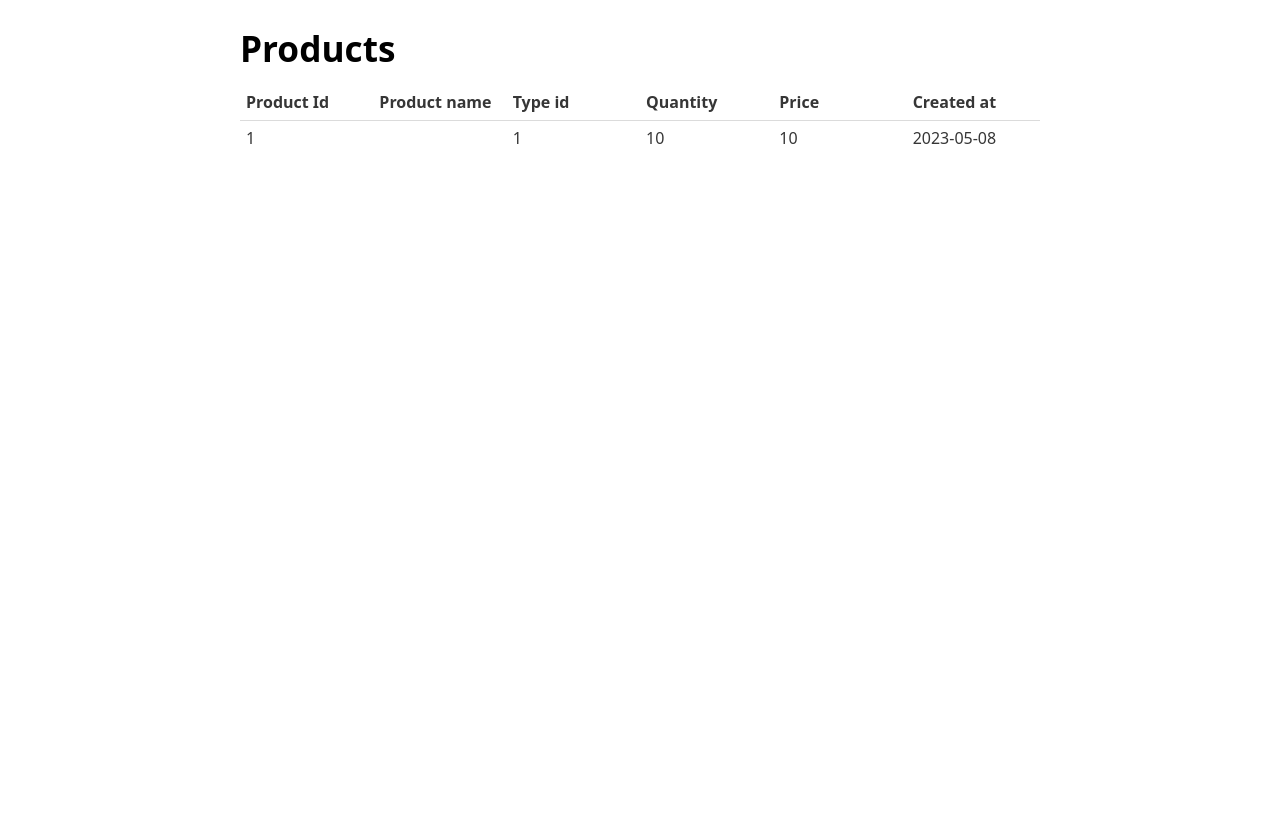
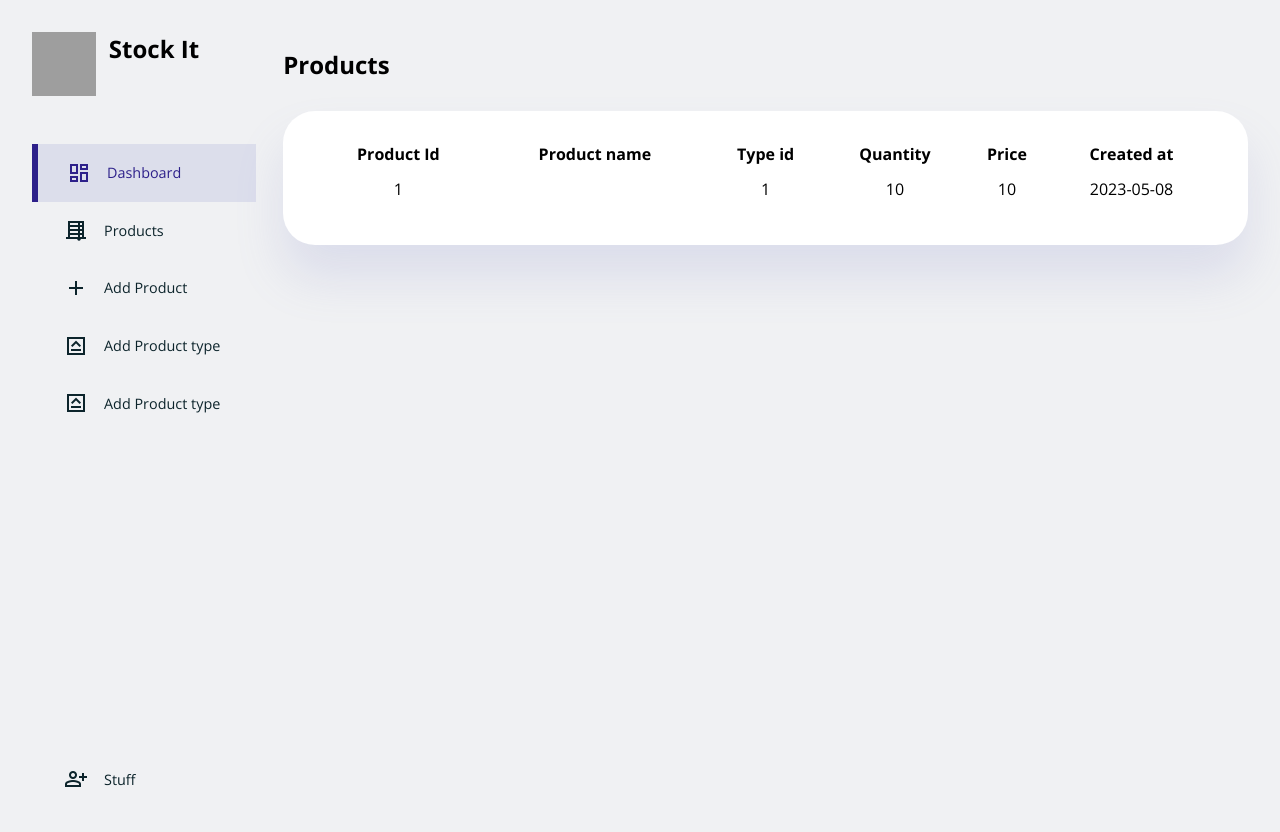
Before and after one commit to a-laarabi/Stock_it, a PHP site: page /products.php in a window 1280 px wide. Before the commit the page ends 144 px from the top, so only its background shows below. Run offline with PHP 8.4, Linux system fonts and the light colour scheme; tables that the repository leaves empty or names only in its code hold one stand-in row (values such as "Sample post"); data that the repository does not hold is empty; grey boxes are pictures that could not be loaded.

Commit message:
Update header.php

```diff
--- a/sections/header.php
+++ b/sections/header.php
@@ -4,7 +4,53 @@
   <meta charset="UTF-8">
   <meta http-equiv="X-UA-Compatible" content="IE=edge">
   <meta name="viewport" content="width=device-width, initial-scale=1.0">
-  <link rel="stylesheet" href="https://cdn.jsdelivr.net/npm/water.css@2/out/light.css">
+  <!-- material CDN -->
+  <!-- <link href="https://fonts.googleapis.com/icon?family=Material+Icons+Sharp" rel="stylesheet"> -->
+  <link rel="stylesheet" href="https://fonts.googleapis.com/css2?family=Material+Symbols+Sharp:opsz,wght,FILL,GRAD@48,400,0,0" />
+  <link rel="stylesheet" href="../newStyle.css">
   <title><?= $pageTitle ?></title>
 </head>
 <body>
+  <div class="container">
+  <div class="open" id="menu-btn">
+          <span class="material-symbols-sharp">menu</span>
+        </div>
+    <aside>
+      <div class="top">
+        <div class="logo">
+          <img src="../assets/LogoStockIT.png" alt="Logo">
+          <h2>Stock It</h2>
+        </div>
+        <div class="close" id="close-btn">
+          <span class="material-symbols-sharp">close</span>
+        </div>
+
+      </div>
+
+        <div class="sidebar">
+          <a class="aside-link active" href="/">
+            <span class="material-symbols-sharp"> dashboard </span>
+            <h3>Dashboard</h3>
+          </a>
+          <a class="aside-link" href="products.php">
+            <span class="material-symbols-sharp">blinds_closed</span>
+            <h3>Products</h3>
+          </a>
+          <a class="aside-link" href="./sections/addNewProduct.php">
+            <span class="material-symbols-sharp"> add </span>
+            <h3>Add Product</h3>
+          </a>
+          <a class="aside-link" href="/">
+          <span class="material-symbols-sharp"> keyboard_capslock_badge </span>
+            <h3>Add Product type</h3>
+          </a>
+          <a class="aside-link" href="/">
+          <span class="material-symbols-sharp"> keyboard_capslock_badge </span>
+            <h3>Add Product type</h3>
+          </a>
+          <a class="aside-link" href="/">
+            <span class="material-symbols-sharp"> person_add </span>
+            <h3>Stuff</h3>
+          </a>
+        </div>
+    </aside>
```
